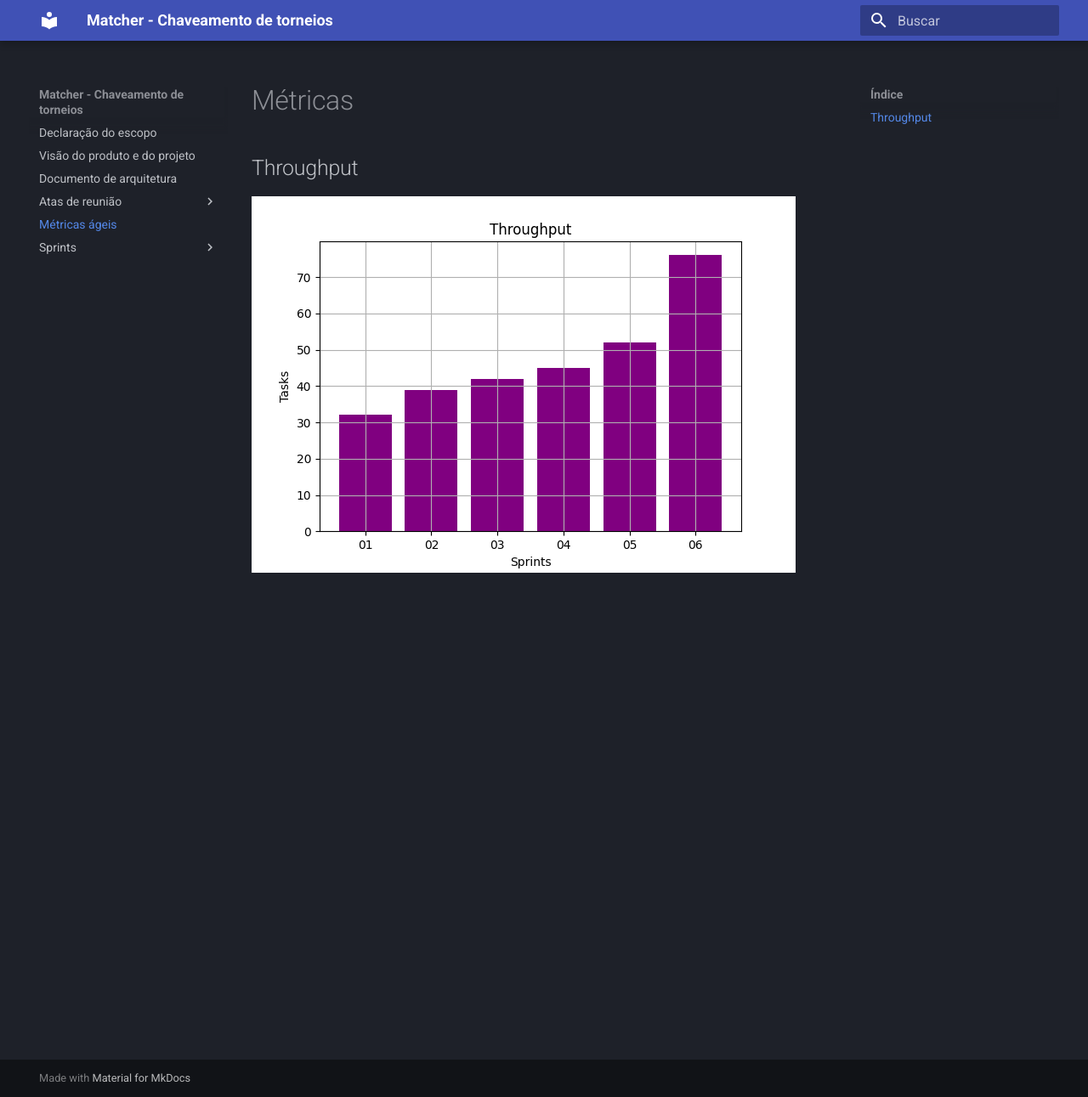
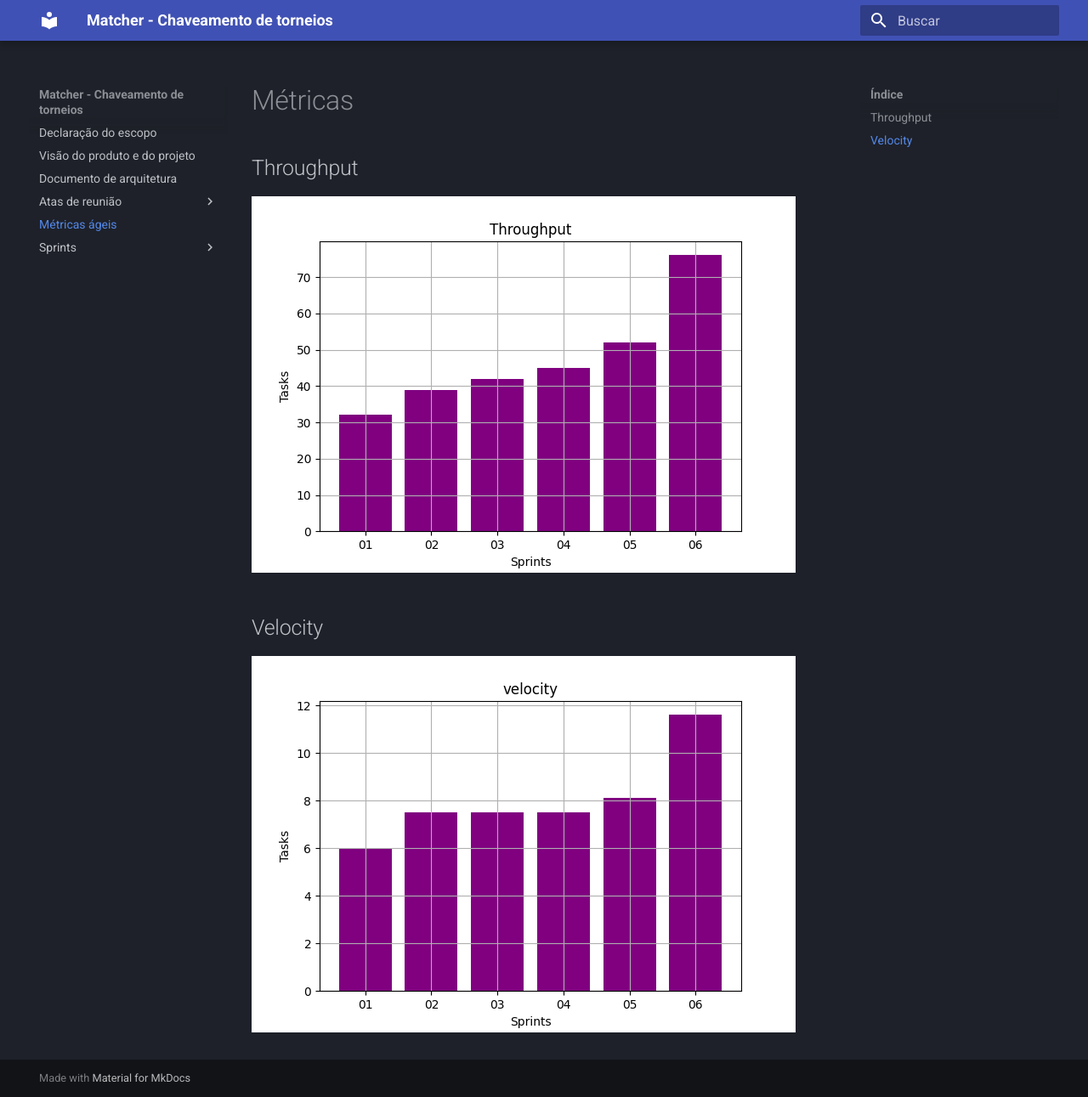
Before and after one commit to FGA0138-MDS-Ajax/2023-2-SIRIUS, an MkDocs documentation site: the page built from docs/metricas.md, in a window 1280 px wide and 1291 px high. Shown: the whole window at 85% size. Built offline with MkDocs 1.6.1 and Material for MkDocs 9.7.7, drawn with Linux system fonts in a browser that asks for light colours.

Commit message:
Adição de medição de velocidade

```diff
--- a/docs/metricas.md
+++ b/docs/metricas.md
@@ -5,3 +5,7 @@
 ## Throughput
 
 ![Throughput](throughput.png)
+
+## Velocity
+
+![Velocity](velocity.png)
```
Also changed, not shown: docs/velocity.png (added).
